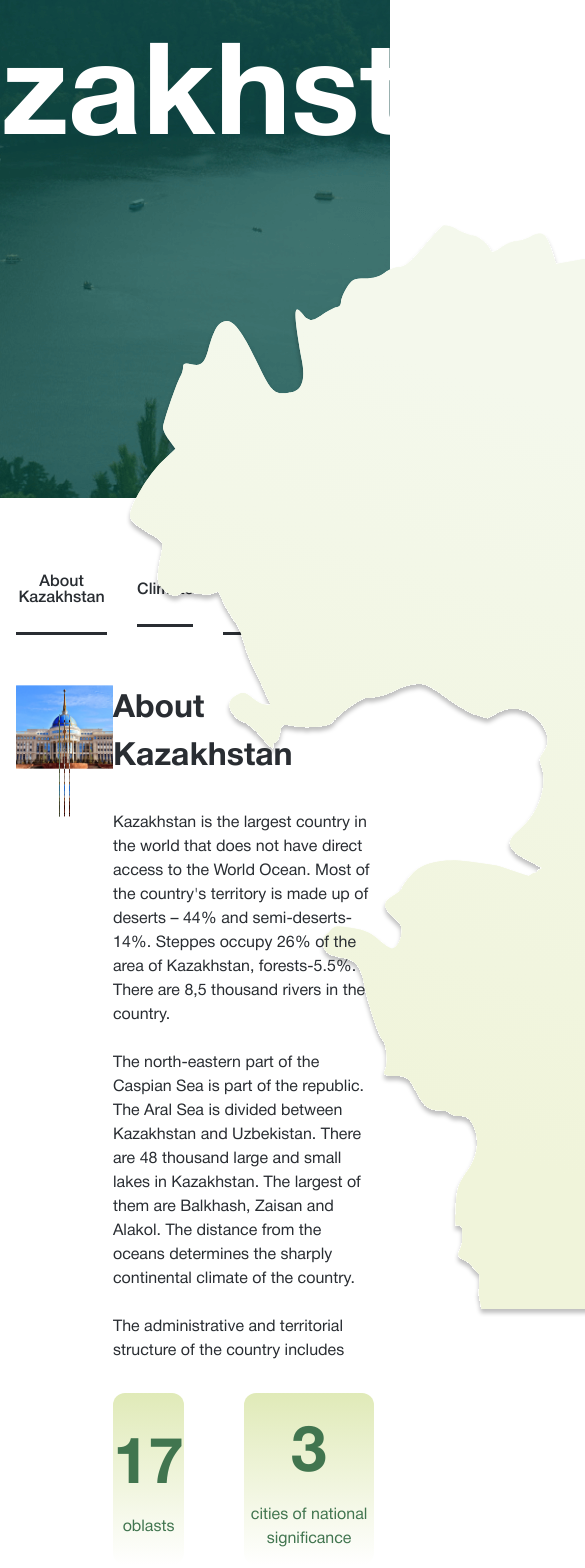
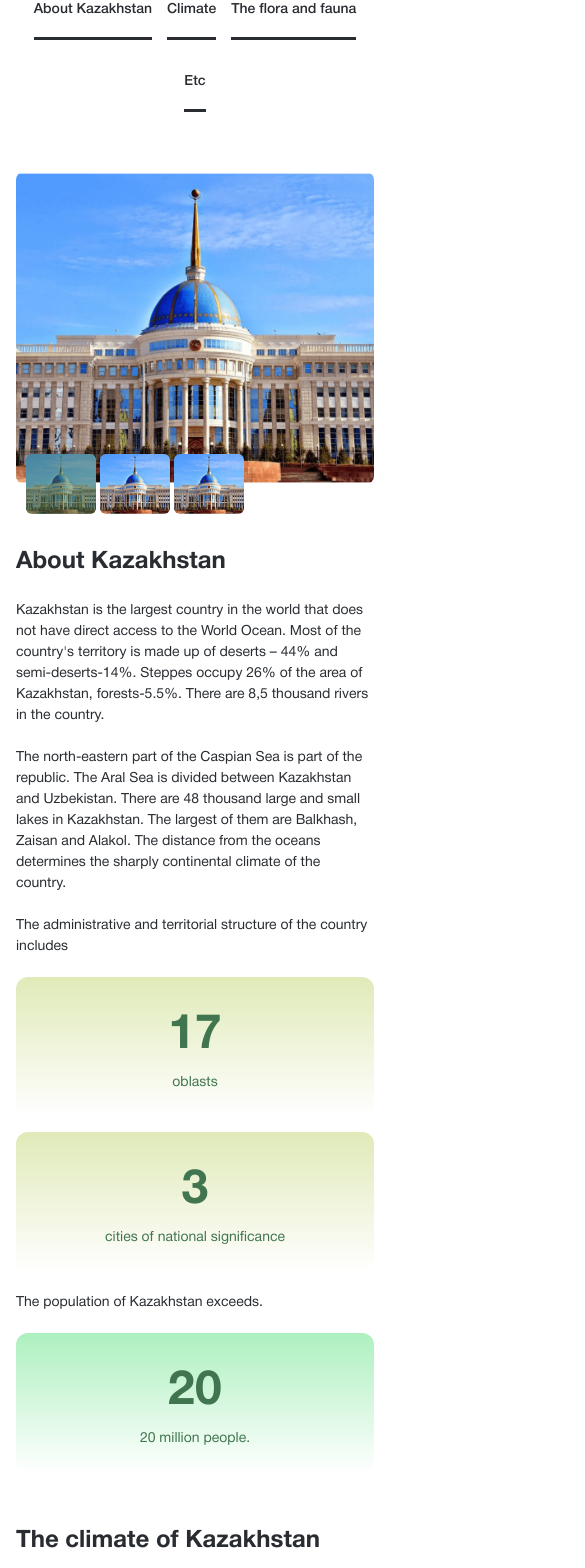
Before and after one commit to nurgeldiserikbay/res2026, a Next.js app: page /en/about/region in a window 390 px wide. Shown: the part 397-1965 px from the top of the page, 585 px wide, since content can reach past the window. Built offline with nearby package versions, Linux system fonts and the light colour scheme.

Commit message:
about region adaptive

```diff
--- a/src/widgets/region/ui/AboutImgs.tsx
+++ b/src/widgets/region/ui/AboutImgs.tsx
@@ -79,10 +79,10 @@ export function AboutImgs() {
 
 	return (
 		<>
-			<div className="relative w-full pb-[48px]">
+			<div className="relative w-full pb-[30px] sm:pb-[40px] md:pb-[48px]">
 				<div
 					ref={mainImageRef}
-					className="aspect-870/758 w-full overflow-hidden"
+					className="aspect-870/758 w-full overflow-hidden rounded-[8px] sm:rounded-[12px]"
 				>
 					{activeImg && (
 						<Image
@@ -97,14 +97,14 @@ export function AboutImgs() {
 
 				<div
 					ref={thumbnailsRef}
-					className="absolute bottom-0 left-0 flex w-full items-center justify-start gap-1 overflow-hidden px-[43px]"
+					className="absolute bottom-0 left-0 flex w-full items-center justify-start gap-1 overflow-x-auto px-[10px] sm:px-[20px] md:px-[30px] lg:px-[43px]"
 				>
 					{IMGS.map((img) => (
 						<button
 							key={img.id}
 							onClick={() => setActiveImg(img)}
 							className={[
-								`after:bg-secondary/50 relative block h-[103px] w-[110px] translate-y-[30px] cursor-pointer overflow-hidden rounded-[8px] opacity-0 after:absolute after:inset-0 after:transition-opacity after:duration-300 after:ease-out after:content-[''] hover:after:opacity-100`,
+								`after:bg-secondary/50 relative block h-[60px] w-[70px] shrink-0 translate-y-[30px] cursor-pointer overflow-hidden rounded-[6px] opacity-0 after:absolute after:inset-0 after:transition-opacity after:duration-300 after:ease-out after:content-[''] hover:after:opacity-100 sm:h-[80px] sm:w-[90px] sm:rounded-[7px] md:h-[103px] md:w-[110px] md:rounded-[8px]`,
 								activeImg.id === img.id ? 'after:opacity-100' : 'after:opacity-0',
 							].join(` `)}
 						>
--- a/src/widgets/region/ui/AboutKaz.tsx
+++ b/src/widgets/region/ui/AboutKaz.tsx
@@ -33,66 +33,72 @@ export default function AboutKaz() {
 		<>
 			<section
 				id="about"
-				className="relative"
+				className="relative pt-[30px] sm:pt-[40px] md:pt-[50px] lg:pt-[60px]"
 			>
-				<Container className="flex items-start justify-between overflow-visible">
+				<Container className="flex flex-col items-start justify-between gap-[30px] overflow-visible lg:flex-row lg:gap-[40px] xl:gap-[60px]">
 					<div
 						ref={ImagesRef}
-						className="max-w-[870px] translate-x-[-90px] opacity-0"
+						className="w-full translate-x-[-90px] opacity-0 lg:max-w-[870px]"
 					>
 						<AboutImgs />
 					</div>
-					<div className="relative max-w-[868px] whitespace-pre-line">
+					<div className="relative w-full whitespace-pre-line lg:max-w-[868px]">
 						<h3
 							ref={TitleRef}
-							className="text-text relative z-1 mb-[30px] translate-y-[50px] text-[32px] leading-normal font-bold opacity-0"
+							className="text-text relative z-1 mb-[20px] translate-y-[50px] text-[24px] leading-normal font-bold opacity-0 sm:mb-[25px] sm:text-[28px] md:mb-[30px] md:text-[32px] lg:text-[32px]"
 						>
 							{t('pages.region.aboutKazakhstan')}
 						</h3>
 						<p
 							ref={Text1Ref}
-							className="relative z-1 mb-[30px] translate-y-[50px] opacity-0"
+							className="text-text relative z-1 mb-[20px] translate-y-[50px] text-[14px] leading-normal opacity-0 sm:mb-[25px] sm:text-[15px] md:mb-[30px] md:text-[16px]"
 						>
 							{t('pages.region.aboutKazakhstanText1')}
 						</p>
 						<div
 							ref={StatsRef}
-							className="relative z-1 mb-[30px] flex items-center justify-between gap-[60px]"
+							className="relative z-1 mb-[20px] flex flex-col items-stretch justify-between gap-[15px] sm:mb-[25px] sm:flex-row sm:gap-[20px] md:mb-[30px] md:gap-[30px] lg:gap-[60px]"
 						>
 							<div
 								ref={Stat1Ref}
-								className="flex h-[172px] max-w-[271px] grow translate-y-[50px] flex-col items-center justify-center rounded-[12px] bg-linear-to-b from-[#E0EAB8] to-[#D4D8C30000] text-center opacity-0"
+								className="flex h-[140px] w-full translate-y-[50px] flex-col items-center justify-center rounded-[12px] bg-linear-to-b from-[#E0EAB8] to-[#D4D8C30000] text-center opacity-0 sm:h-[155px] sm:max-w-[271px] md:h-[172px]"
 							>
-								<span className="text-secondary text-[64px] leading-normal font-bold">17</span>
-								<span className="text-secondary text-[16px] leading-normal font-normal">{t(`labels.oblasts`)}</span>
+								<span className="text-secondary text-[48px] leading-normal font-bold sm:text-[56px] md:text-[64px]">17</span>
+								<span className="text-secondary text-[14px] leading-normal font-normal sm:text-[15px] md:text-[16px]">
+									{t(`labels.oblasts`)}
+								</span>
 							</div>
 							<div
 								ref={Stat2Ref}
-								className="flex h-[172px] max-w-[537px] grow translate-y-[50px] flex-col items-center justify-center rounded-[12px] bg-linear-to-b from-[#E0EAB8] to-[#D4D8C30000] text-center opacity-0"
+								className="flex h-[140px] w-full translate-y-[50px] flex-col items-center justify-center rounded-[12px] bg-linear-to-b from-[#E0EAB8] to-[#D4D8C30000] text-center opacity-0 sm:h-[155px] sm:max-w-[537px] sm:grow md:h-[172px]"
 							>
-								<span className="text-secondary text-[64px] leading-normal font-bold">3</span>
-								<span className="text-secondary text-[16px] leading-normal font-normal">{t(`labels.citiesOfNationalSignificance`)}</span>
+								<span className="text-secondary text-[48px] leading-normal font-bold sm:text-[56px] md:text-[64px]">3</span>
+								<span className="text-secondary text-[14px] leading-normal font-normal sm:text-[15px] md:text-[16px]">
+									{t(`labels.citiesOfNationalSignificance`)}
+								</span>
 							</div>
 						</div>
 						<p
 							ref={Text2Ref}
-							className="relative z-1 mb-[30px] translate-y-[50px] opacity-0"
+							className="text-text relative z-1 mb-[20px] translate-y-[50px] text-[14px] leading-normal opacity-0 sm:mb-[25px] sm:text-[15px] md:mb-[30px] md:text-[16px]"
 						>
 							{t('pages.region.aboutKazakhstanText2')}
 						</p>
 						<div
 							ref={Stat3Ref}
-							className="relative z-1 flex h-[172px] grow translate-y-[50px] flex-col items-center justify-center rounded-[12px] bg-linear-to-b from-[#ADF0BF] to-[#D4D8C30000] text-center opacity-0"
+							className="relative z-1 flex h-[140px] w-full translate-y-[50px] flex-col items-center justify-center rounded-[12px] bg-linear-to-b from-[#ADF0BF] to-[#D4D8C30000] text-center opacity-0 sm:h-[155px] md:h-[172px]"
 						>
-							<span className="text-secondary text-[64px] leading-normal font-bold">20</span>
-							<span className="text-secondary text-[16px] leading-normal font-normal">{t(`labels.population`)}</span>
+							<span className="text-secondary text-[48px] leading-normal font-bold sm:text-[56px] md:text-[64px]">20</span>
+							<span className="text-secondary text-[14px] leading-normal font-normal sm:text-[15px] md:text-[16px]">
+								{t(`labels.population`)}
+							</span>
 						</div>
 						<Image
 							src="/imgs/kz-about-map.svg"
 							alt="KZ About Map"
 							width={1885}
 							height={1112}
-							className="pointer-events-none absolute top-[-480px] left-[5%] z-0 block min-h-[1112px] min-w-[1885px] transform"
+							className="pointer-events-none absolute top-[-480px] left-[5%] z-0 hidden min-h-[1112px] min-w-[1885px] transform lg:block"
 						/>
 					</div>
 				</Container>
--- a/src/widgets/region/ui/AboutKazBanner.tsx
+++ b/src/widgets/region/ui/AboutKazBanner.tsx
@@ -26,12 +26,12 @@ export function AboutKazBanner() {
 			<section
 				ref={BannerRef}
 				data-animated-banner
-				className="mt-[100px] h-[795px] bg-[url('/imgs/region-banner.png')] bg-cover bg-center"
+				className="xs:h-[400px] xs:mt-[80px] mt-[50px] h-[300px] bg-[url('/imgs/region-banner.png')] bg-cover bg-center sm:mt-[90px] sm:h-[500px] md:mt-[100px] md:h-[600px] lg:h-[700px] xl:h-[795px]"
 			>
 				<Container className="flex h-full items-center justify-center text-center">
 					<h1
 						ref={TitleRef}
-						className="translate-y-[50px] text-[128px] leading-none font-bold text-white opacity-0"
+						className="xs:text-[48px] translate-y-[50px] text-[32px] leading-none font-bold text-white opacity-0 sm:text-[64px] md:text-[80px] lg:text-[96px] xl:text-[112px] 2xl:text-[128px]"
 					>
 						Kazakhstan
 					</h1>
--- a/src/widgets/region/ui/Climate.tsx
+++ b/src/widgets/region/ui/Climate.tsx
@@ -29,80 +29,88 @@ export function Climate() {
 		<>
 			<section
 				id="climate"
-				className="relative mt-[100px]"
+				className="relative mt-[50px] sm:mt-[60px] md:mt-[80px] lg:mt-[100px]"
 			>
-				<Container className="flex items-start justify-between overflow-visible">
-					<div className="relative max-w-[872px] whitespace-pre-line">
+				<Container className="flex flex-col items-start justify-between gap-[30px] overflow-visible lg:flex-row lg:gap-[40px] xl:gap-[60px]">
+					<div className="relative w-full whitespace-pre-line lg:max-w-[872px]">
 						<h3
 							ref={TitleRef}
-							className="text-text relative z-1 mb-[30px] translate-y-[50px] text-[32px] leading-normal font-bold opacity-0"
+							className="text-text relative z-1 mb-[20px] translate-y-[50px] text-[24px] leading-normal font-bold opacity-0 sm:mb-[25px] sm:text-[28px] md:mb-[30px] md:text-[32px]"
 						>
 							{t('pages.region.climateText1')}
 						</h3>
 						<p
 							ref={TextRef}
-							className="relative z-1 mb-[30px] translate-y-[50px] opacity-0"
+							className="text-text relative z-1 mb-[20px] translate-y-[50px] text-[14px] leading-normal opacity-0 sm:mb-[25px] sm:text-[15px] md:mb-[30px] md:text-[16px]"
 						>
 							{t('pages.region.climateText2')}
 						</p>
-						<div className="relative z-1 mb-[30px] grid grid-cols-2 gap-[10px]">
+						<div className="relative z-1 mb-[20px] grid grid-cols-2 gap-[10px] sm:mb-[25px] md:mb-[30px]">
 							<div
 								ref={Temp1Ref}
-								className="flex h-[172px] grow translate-y-[50px] flex-col items-center justify-center rounded-[12px] bg-linear-to-b from-[#E0EAB8] to-[#D4D8C30000] text-center opacity-0"
+								className="flex h-[140px] translate-y-[50px] flex-col items-center justify-center rounded-[12px] bg-linear-to-b from-[#E0EAB8] to-[#D4D8C30000] text-center opacity-0 sm:h-[155px] md:h-[172px]"
 							>
-								<span className="text-secondary flex items-center gap-[30px] text-[64px] leading-normal font-bold">
+								<span className="text-secondary flex flex-col items-center gap-[10px] text-[40px] leading-normal font-bold sm:flex-row sm:gap-[20px] sm:text-[48px] md:gap-[30px] md:text-[64px]">
 									<Image
 										src="/imgs/snow.svg"
 										alt="Snow"
 										width={51}
 										height={51}
+										className="h-[35px] w-[35px] sm:h-[45px] sm:w-[45px] md:h-[51px] md:w-[51px]"
 									/>
 									<span>-45</span>
 								</span>
-								<span className="text-secondary text-[16px] leading-normal font-normal">{t(`labels.winters`)}</span>
+								<span className="text-secondary text-[12px] leading-normal font-normal sm:text-[14px] md:text-[16px]">
+									{t(`labels.winters`)}
+								</span>
 							</div>
 							<div
 								ref={Temp2Ref}
-								className="flex h-[172px] grow translate-y-[50px] flex-col items-center justify-center rounded-[12px] bg-linear-to-b from-[#E0EAB8] to-[#D4D8C30000] text-center opacity-0"
+								className="flex h-[140px] translate-y-[50px] flex-col items-center justify-center rounded-[12px] bg-linear-to-b from-[#E0EAB8] to-[#D4D8C30000] text-center opacity-0 sm:h-[155px] md:h-[172px]"
 							>
-								<span className="text-secondary flex items-center gap-[30px] text-[64px] leading-normal font-bold">
+								<span className="text-secondary flex flex-col items-center gap-[10px] text-[40px] leading-normal font-bold sm:flex-row sm:gap-[20px] sm:text-[48px] md:gap-[30px] md:text-[64px]">
 									<Image
 										src="/imgs/sun.svg"
 										alt="Sun"
 										width={51}
 										height={51}
+										className="h-[35px] w-[35px] sm:h-[45px] sm:w-[45px] md:h-[51px] md:w-[51px]"
 									/>
 									<span>+40</span>
 								</span>
-								<span className="text-secondary text-[16px] leading-normal font-normal">{t(`labels.summers`)}</span>
+								<span className="text-secondary text-[12px] leading-normal font-normal sm:text-[14px] md:text-[16px]">
+									{t(`labels.summers`)}
+								</span>
 							</div>
 						</div>
 					</div>
 
 					<div
 						ref={ImagesRef}
-						className="relative z-1 flex max-w-[870px] items-stretch justify-between gap-[8px]"
+						className="relative z-1 flex w-full flex-col items-stretch justify-between gap-[8px] lg:max-w-[870px] lg:flex-row"
 					>
 						<div
 							ref={Image1Ref}
-							className="translate-x-[90px] opacity-0"
+							className="translate-x-[90px] opacity-0 lg:translate-x-[90px]"
 						>
 							<Image
 								src="/imgs/climate-1.png"
 								alt="Climate 1"
 								width={560}
 								height={376}
+								className="h-auto w-full"
 							/>
 						</div>
 						<div
 							ref={Image2Ref}
-							className="translate-x-[90px] opacity-0"
+							className="translate-x-[90px] opacity-0 lg:translate-x-[90px]"
 						>
 							<Image
 								src="/imgs/climate-2.png"
 								alt="Climate 2"
 								width={300}
 								height={376}
+								className="h-auto w-full"
 							/>
 						</div>
 					</div>
--- a/src/widgets/region/ui/RegionTabs.tsx
+++ b/src/widgets/region/ui/RegionTabs.tsx
@@ -61,9 +61,9 @@ export function RegionTabs() {
 		<>
 			<section
 				ref={TabsRef}
-				className="mb-[50px] translate-y-[50px] bg-white pt-[50px] opacity-0 md:pt-[60px] lg:pt-[80px] 2xl:pt-[100px]"
+				className="mb-[30px] translate-y-[50px] bg-white pt-[30px] opacity-0 sm:mb-[40px] sm:pt-[40px] md:mb-[50px] md:pt-[60px] lg:pt-[80px] 2xl:pt-[100px]"
 			>
-				<Container className="relative z-10 flex items-center justify-center gap-[30px]">
+				<Container className="relative z-10 flex flex-wrap items-center justify-center gap-[15px] overflow-x-auto sm:gap-[20px] md:gap-[30px]">
 					{MENU_ITEMS.map((item) => {
 						const isActive = activeHash === item.href
 
@@ -72,7 +72,7 @@ export function RegionTabs() {
 								key={item.id}
 								href={item.href}
 								className={[
-									'cursor-pointer border-b-[3px] border-solid py-[26px] text-center text-[16px] leading-none font-medium transition-colors',
+									'cursor-pointer border-b-[3px] border-solid py-[20px] text-center text-[14px] leading-none font-medium whitespace-nowrap transition-colors sm:py-[23px] sm:text-[15px] md:py-[26px] md:text-[16px]',
 									isActive ? 'border-b-secondary text-secondary' : 'border-b-text text-text',
 								].join(' ')}
 							>
```
Also changed, not shown: src/widgets/region/ui/AbountEtc.tsx (+36 -28 lines), src/widgets/region/ui/FloraAndFauna.tsx (+7 -7 lines).
